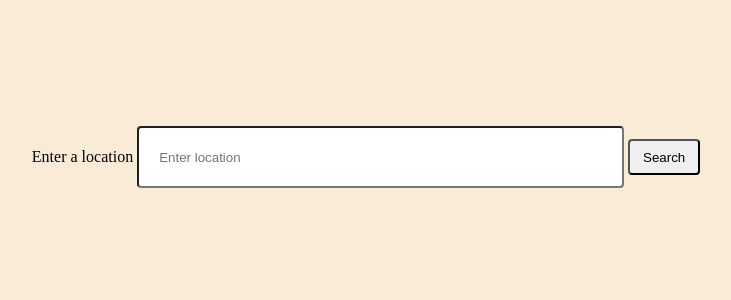
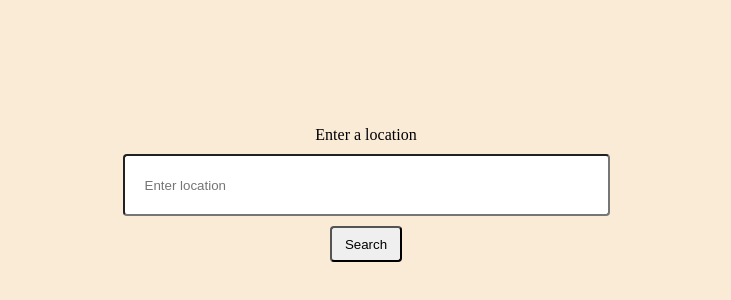
Before and after one commit to brianjeball/robert-half-coding-challenge, a plain HTML site: page index.html in a window 1280 px wide. Shown: the part 82-382 px from the top of the page, without its empty margins (274-1005 px from the left). Drawn offline with Linux system fonts and the light colour scheme.

Commit message:
update search wrapper styling

```diff
--- a/style.css
+++ b/style.css
@@ -7,8 +7,15 @@ h3 {
 }
 
 .search-wrapper {
-    text-align: center;
     padding-top: 200px;
+    display: flex;
+    flex-direction: column;
+    align-items: center;;
+}
+
+.search-wrapper label,
+.search-wrapper input {
+    margin-bottom: 10px;
 }
 
 .search-input {
```
